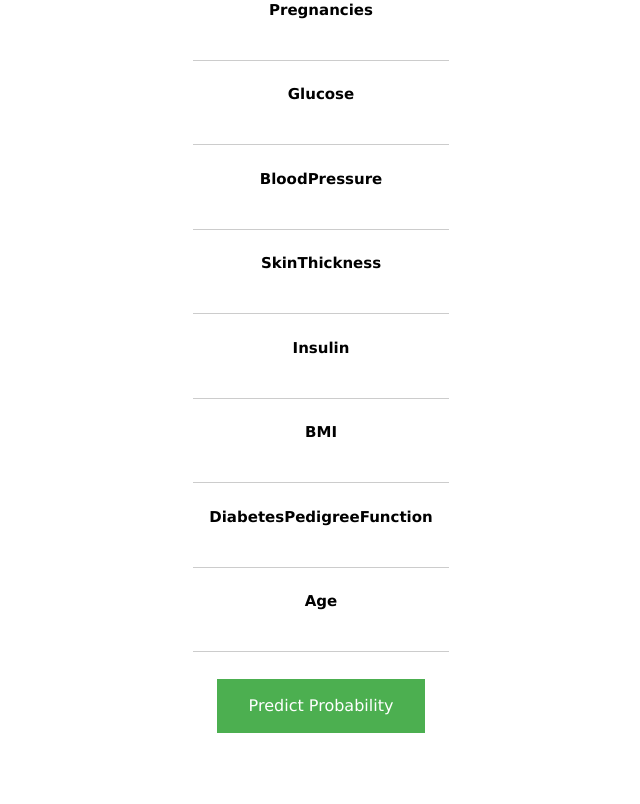
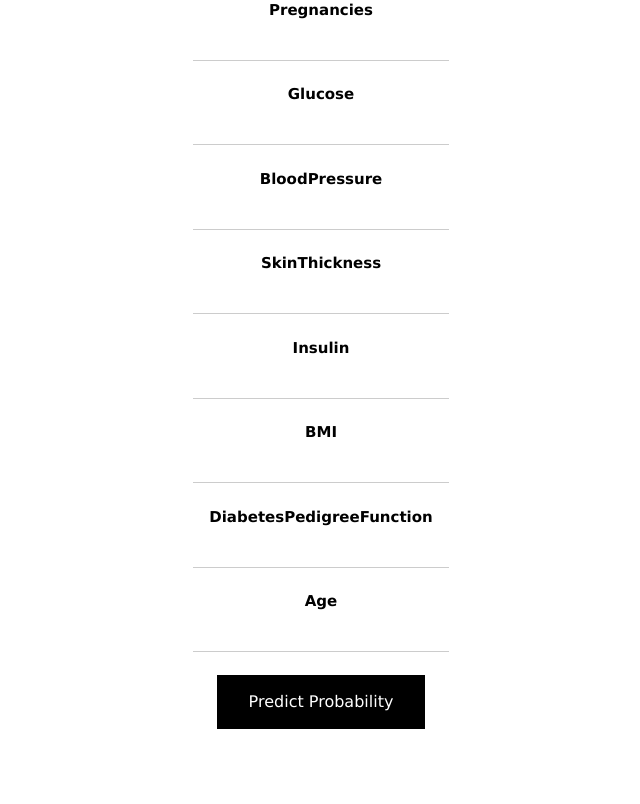
Before and after one commit to shwetathikekar/FRT_Diabetes_Prediction_Project, a Python web app: template templates/index.html in a window 1280 px wide. Shown: the part 190-994 px from the top of the page, without its empty margins (319-959 px from the left). After the commit the page ends 919 px from the top, so only its background shows below. Run offline with Jinja, Linux system fonts and the light colour scheme; the template is opened without the code that fills it, so the values that code supplies are empty; some libraries are stand-ins or nearby versions.

Commit message:
button code added

```diff
--- a/templates/index.html
+++ b/templates/index.html
@@ -92,7 +92,7 @@
 
         <div class="row center">
 
-            <button type="submit" class="button submit">Predict Probability</button>
+          <button type="submit" style="background-color: #000000; border: none; color: white; padding: 15px 32px; text-align: center; text-decoration: none; display: inline-block; font-size: 16px;">Predict Probability</button>
 
         </div>
       </form>
```
